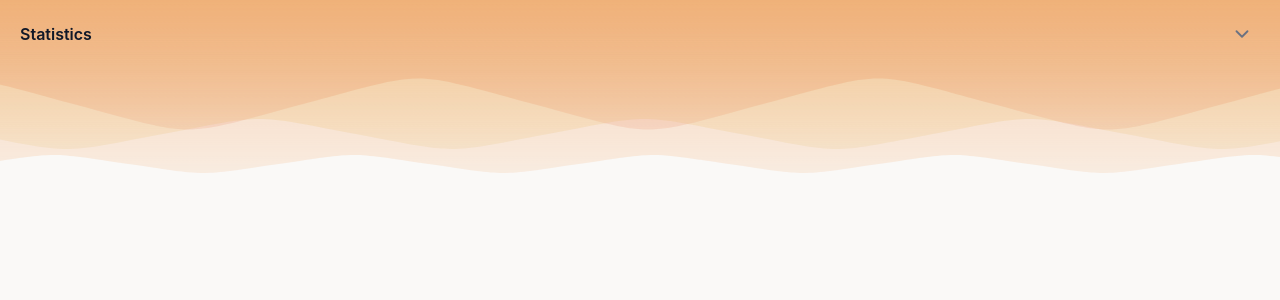
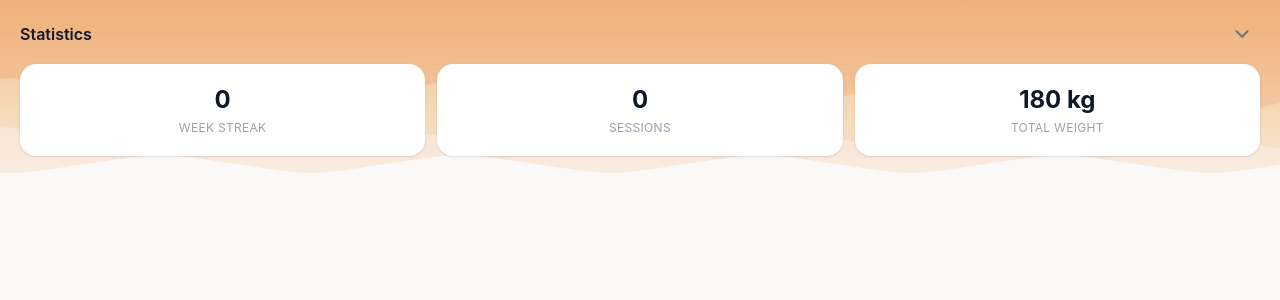
Before and after one commit to JulianBvW/GymDeck, a Vue app: page /stats in a window 1280 px wide. Shown: the top 300 px of the page. Built offline with nearby package versions, Linux system fonts and the light colour scheme.

Commit message:
feat: phase 4 part 2

```diff
--- a/src/stores/machines.ts
+++ b/src/stores/machines.ts
@@ -1,3 +1,4 @@
+import { computed } from 'vue'
 import { useLocalStorage } from '@vueuse/core'
 import { defineStore } from 'pinia'
 
@@ -37,5 +38,7 @@ export const useMachinesStore = defineStore('machines', () => {
     machines.value = machines.value.filter(m => m.id !== id)
   }
 
-  return { machines, addMachine, updateMachine, deleteMachine }
+  const totalWeight = computed(() => machines.value.reduce((sum, m) => sum + m.currentWeight, 0))
+
+  return { machines, totalWeight, addMachine, updateMachine, deleteMachine }
 })
--- a/src/views/StatsView.vue
+++ b/src/views/StatsView.vue
@@ -1,13 +1,24 @@
 <script setup lang="ts">
+import { computed } from 'vue'
 import { useRouter } from 'vue-router'
 import { ChevronDown } from 'lucide-vue-next'
 import WaveBackground from '@/components/WaveBackground.vue'
 import { useUIStore } from '@/stores/ui'
+import { useSessionsStore } from '@/stores/sessions'
+import { useMachinesStore } from '@/stores/machines'
 import { useDailyPalette } from '@/composables/useDailyPalette'
 
 const router = useRouter()
 const uiStore = useUIStore()
+const sessionsStore = useSessionsStore()
+const machinesStore = useMachinesStore()
 const palette = useDailyPalette()
+
+const stats = computed(() => [
+  { value: sessionsStore.currentStreak, label: 'week streak' },
+  { value: sessionsStore.totalSessions, label: 'sessions' },
+  { value: machinesStore.totalWeight + ' kg', label: 'total weight' },
+])
 
 function goBack() {
   uiStore.transitionDirection = 'down'
@@ -37,7 +48,19 @@ function goBack() {
     </div>
 
     <div class="relative z-10 flex-1 overflow-y-auto pt-16 pb-8 px-5 flex flex-col gap-6">
-      <!-- Parts 2, 3, 4 go here -->
+      <!-- Quick stats row -->
+      <div class="flex gap-3">
+        <div
+          v-for="stat in stats"
+          :key="stat.label"
+          class="flex-1 bg-white rounded-2xl shadow-sm py-5 flex flex-col items-center gap-1"
+        >
+          <span class="text-2xl font-bold text-gray-900">{{ stat.value }}</span>
+          <span class="text-xs text-gray-400 uppercase tracking-wide">{{ stat.label }}</span>
+        </div>
+      </div>
+
+      <!-- Parts 3, 4 go here -->
     </div>
   </div>
 </template>
```
